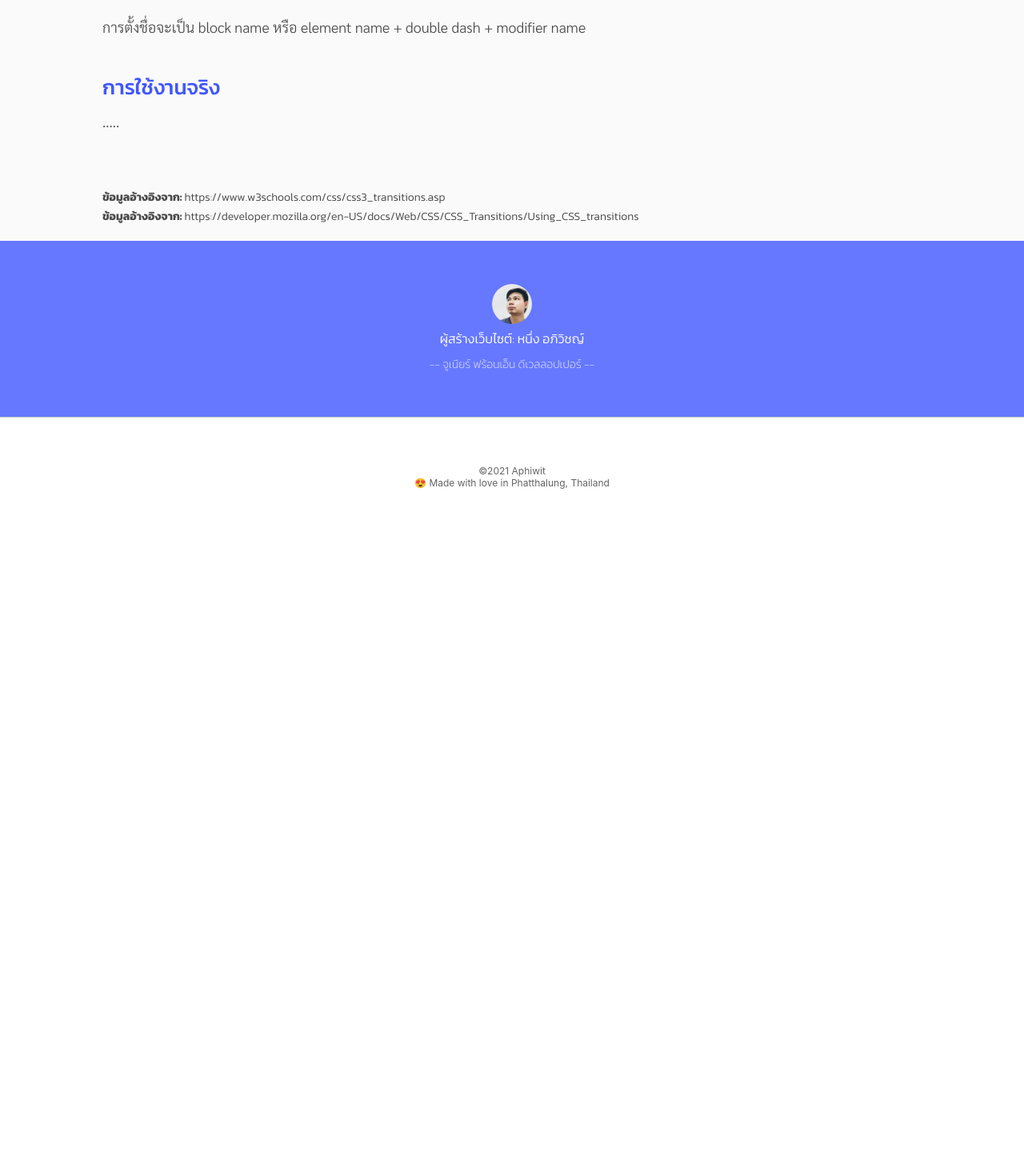
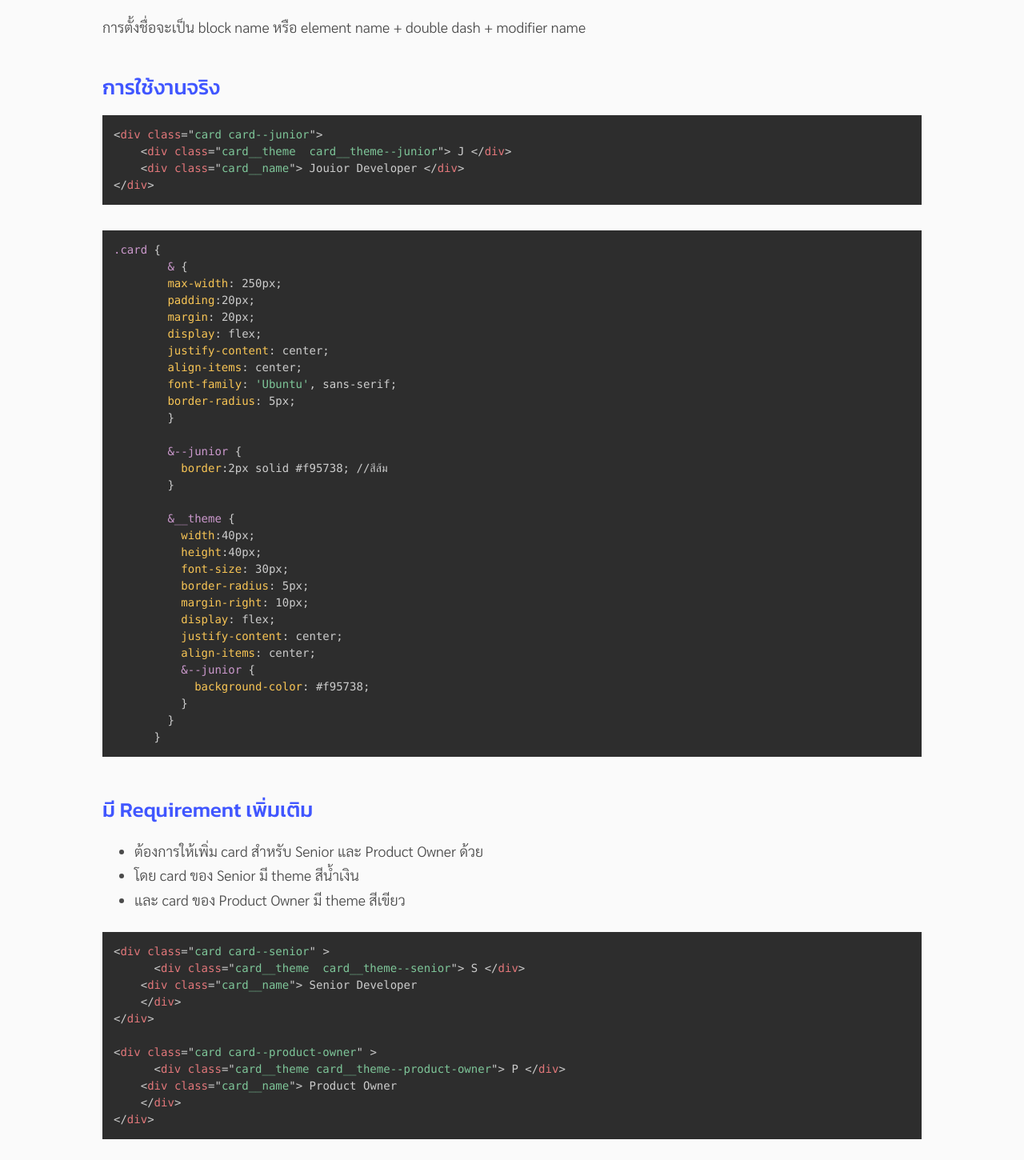
Before and after one commit to Aphiwit1/2021-next-nuengstory-v1, a Next.js app: page /posts/blog-4-bem-method in a window 1280 px wide. Shown: the part 1347-2797 px from the top of the page at 80% size. Before the commit the page ends 1968 px from the top, so only its background shows below. Built offline with nearby package versions, Linux system fonts and the light colour scheme.

Commit message:
update BEM

```diff
--- a/pages/posts/blog-4-bem-method.js
+++ b/pages/posts/blog-4-bem-method.js
@@ -8,29 +8,74 @@ import TransitionCover from "../../public/imageCover/TransitionCover.png";
 import Image from "next/image";
 
 export default function ClipPath() {
-    const cssOriginal = `.btnClick {
-    background-color: white;
-    padding: 15px;
-    border: 1px solid #2c2c2e;
-    width: 100px;
+    const htmlOriginal = `<div class="card card--junior">
+    <div class="card__theme  card__theme--junior"> J </div>
+    <div class="card__name"> Jouior Developer </div>
+</div>`;
+
+    const cssOriginal = `.card {
+        & {
+        max-width: 250px;
+        padding:20px;
+        margin: 20px;
+        display: flex;
+        justify-content: center;
+        align-items: center;
+        font-family: 'Ubuntu', sans-serif;
+        border-radius: 5px;
         }
-.btnClick:hover {
-    background-color: #2c2c2e;
-    color: white;
-    width: 300px;
-    cursor: pointer
+
+        &--junior {
+          border:2px solid #f95738; //สีส้ม
+        }
+
+        &__theme {
+          width:40px;
+          height:40px;
+          font-size: 30px;
+          border-radius: 5px;
+          margin-right: 10px;
+          display: flex;
+          justify-content: center;
+          align-items: center;
+          &--junior {
+            background-color: #f95738;
+          }
+        }
       }`;
 
-    const transitionProperty = `.btnClick {
-    background-color: white;
-    padding: 15px;
-    border: 1px solid #2c2c2e;
-    width: 100px;
+    const seniorPoHTML = `<div class="card card--senior" >
+      <div class="card__theme  card__theme--senior"> S </div>
+    <div class="card__name"> Senior Developer
+    </div>
+</div>
 
-    // code ที่เพิ่มเข้ามา
-    transition-property: background-color, color, width;
-  }`;
+<div class="card card--product-owner" >
+      <div class="card__theme card__theme--product-owner"> P </div>
+    <div class="card__name"> Product Owner
+    </div>
+</div>`
 
+    const seniorPoCSS = `.card {
+    /*  code ที่เพิ่มเข้ามา */
+    &--senior {
+        border:2px solid #0091ad; //สีน้ำเงิน
+       }
+
+      &--product-owner {
+        border:2px solid #90be6d; //สีเขียว
+    }
+
+    &__theme {
+        /*  code ที่เพิ่มเข้ามา */
+        &--senior {
+            background-color: #0091ad; //สีน้ำเงิน
+          }
+          &--product-owner {
+            background-color: #90be6d; //สีเขียว
+          }
+    }
+}`
     const transitionDuration = `.btnClick {
     background-color: white;
     padding: 15px;
@@ -112,43 +157,53 @@ export default function ClipPath() {
             </div>
 
                         {/* Content */}
-                        <div className={Content.textTopicProblem}>ปัญหาที่เจอตอน Coding</div>
-
-
+                        <div className={Content.textTopicProblem}>
+                            ปัญหาที่เจอระหว่าง Coding
+            </div>
 
                         <div className={Content.textContent}>
                             <ul>
-                                <li>ตั้งชื่อ class ตามที่คิดเอง ไม่มี pattern ทำให้บางครั้งตั้งชื่อซ้ำหรือชื่อคล้ายชื่อ class อื่น</li>
+                                <li>
+                                    ตั้งชื่อ class ตามที่คิดเอง ไม่มี pattern
+                                    ทำให้บางครั้งตั้งชื่อซ้ำหรือชื่อคล้ายชื่อ class อื่น
+                </li>
                                 <li>กลับมาอ่าน code แล้วสับสนว่า class นี้ใช้ที่ไหนได้บ้าง</li>
-                                <li>ไม่กล้าใส่ style เพิ่ม ใน class นั้นเนื่องจากกลัวกระทบจุดอื่น</li>
-                                <li>อ่านไฟล์ .scss แล้ว style ซ้อนกันหลายชั้นเกินไป ทำให้อ่านยาก</li>
+                                <li>
+                                    ไม่กล้าใส่ style เพิ่ม ใน class นั้นเนื่องจากกลัวกระทบจุดอื่น
+                </li>
+                                <li>
+                                    อ่านไฟล์ .scss แล้ว style ซ้อนกันหลายชั้นเกินไป ทำให้อ่านยาก
+                </li>
                             </ul>
                         </div>
 
                         <div className={Content.textTopic}>ลองหาวิธีแก้ไขปัญหา</div>
 
-
                         <div className={Content.textContent}>
-                            บังเอิญได้เรียน course SCSS จาก Udemy  ผู้สอนได้นำ BEM method มาใช้เขียนทำให้รู้สึกว่าเริ่มแรก อาจจะดู งงๆ แต่พอเข้าใจ ทำให้การเขียน SCSS ดูมีระเบียบ
-                            และอ่านง่ายขึ้น จึงลองนำมาปรับใช้กับการทำงาน
+                            บังเอิญได้เรียน course SCSS จาก Udemy ผู้สอนได้นำ BEM method
+                            มาใช้เขียนทำให้รู้สึกว่าเริ่มแรก อาจจะดู งงๆ แต่พอเข้าใจ
+                            ทำให้การเขียน SCSS ดูมีระเบียบ และอ่านง่ายขึ้น
+                            จึงลองนำมาปรับใช้กับการทำงาน
             </div>
-
 
                         <div className={Content.textTopic}>รู้จักกับ BEM method</div>
                         <div className={Content.textContent}>
-                            BEM ย่อมาจากคำว่า <b>B</b>lock <b>E</b>lement <b>M</b>odifier ซึ่งเป็นรูปแบบ pattern การเขียน SCSS รูปแบบหนึ่ง
+                            BEM ย่อมาจากคำว่า <b>B</b>lock <b>E</b>lement <b>M</b>odifier
+              ซึ่งเป็นรูปแบบ pattern การเขียน SCSS รูปแบบหนึ่ง
             </div>
 
                         {/* B */}
                         <div className={Content.textTopic}>Block</div>
                         <div className={Content.textContent}>
-                            เป็นการตั้งชื่อ class แบบ standalone สื่อความหมายด้วยตัวมันเอง (สั้นๆได้ใจความ) เช่น .btn .card .box เป็นต้น
+                            เป็นการตั้งชื่อ class แบบ standalone สื่อความหมายด้วยตัวมันเอง
+                            (สั้นๆได้ใจความ) เช่น .btn .card .box เป็นต้น
             </div>
 
                         <div className={Content.textTopic}>Element</div>
                         <div className={Content.textContent}>
-                            เป็นการตั้งชื่อ class ที่อยู่ภายใน Block นั้นๆ ซึ่งสามารถใช้ซ้ำได้ เพราะใน block นั้นอ่านมี Element ที่ใช้เหมือนกันอยู่หลายที่
-                            เช่น .card__item, box__item เป็นต้น
+                            เป็นการตั้งชื่อ class ที่อยู่ภายใน Block นั้นๆ ซึ่งสามารถใช้ซ้ำได้
+                            เพราะใน block นั้นอ่านมี Element ที่ใช้เหมือนกันอยู่หลายที่ เช่น
+                            .card__item, box__item เป็นต้น
             </div>
 
                         <div className={Content.textContent}>
@@ -157,11 +212,10 @@ export default function ClipPath() {
 
                         <div className={Content.textTopic}>Modifier</div>
                         <div className={Content.textContent}>
-                            เป็นการตั้งชื่อ class ที่ระบุเจาะจงในการใช้งาน โดยเขียนต่อจากชื่อ class ของ  block หรือ element เช่น
+                            เป็นการตั้งชื่อ class ที่ระบุเจาะจงในการใช้งาน โดยเขียนต่อจากชื่อ
+                            class ของ block หรือ element เช่น
               <ul>
-                                <li>
-                                    card block มีสีเทา = .card  .card--gray
-                                </li>
+                                <li>card block มีสีเทา = .card .card--gray</li>
                                 <li>
                                     card element แรกเป็นสีเขียว = .card__item .card__item--green
                 </li>
@@ -170,29 +224,64 @@ export default function ClipPath() {
                                     card element ที่สองเป็นสีชมพู = .card__item .card__item--pink
                 </li>
                             </ul>
-
                         </div>
 
                         <div className={Content.textContent}>
-                            การตั้งชื่อจะเป็น block name หรือ element name + double dash + modifier name
+                            การตั้งชื่อจะเป็น block name หรือ element name + double dash +
+                            modifier name
             </div>
 
                         <div className={Content.textTopic}>การใช้งานจริง</div>
                         <div className={Content.textContent}>
-                            .....
+                            <Code
+                                className={Content.Code}
+                                code={htmlOriginal}
+                                language="html"
+                            />
+                        </div>
+
+                        <div className={Content.textContent}>
+                            <Code
+                                className={Content.Code}
+                                code={cssOriginal}
+                                language="css"
+                            />
+                        </div>
+
+                        <div className={Content.textTopic}>มี Requirement เพิ่มเติม</div>
+                        <div className={Content.textContent}>
+                            <ul>
+                                <li>ต้องการให้เพิ่ม card สำหรับ Senior และ Product Owner ด้วย</li>
+                                <li>โดย card ของ Senior มี theme สีน้ำเงิน</li>
+                                <li>และ card ของ Product Owner มี theme สีเขียว</li>
+                            </ul>
+                        </div>
+
+                        <div className={Content.textContent}>
+                            <Code
+                                className={Content.Code}
+                                code={seniorPoHTML}
+                                language="html"
+                            />
+                        </div>
+
+                        <div className={Content.textContent}>
+                            <Code
+                                className={Content.Code}
+                                code={seniorPoCSS}
+                                language="css"
+                            />
+                        </div>
+
+                        <div className={Content.textContent}>
+                            เพียงแค่เพิ่ม class ที่เป็น แบบ modifier สำหรับ card อื่นๆ ก็สามารถทำได้แล้ว
+                        </div>
+
+                        <div className={Content.textContent}>
+                            ทั้งหมดนี้ก็เป็นเรื่องของการใช้งาน BEM method เบื้องต้น ไว้เจอกันใหม่ Blog หน้าครับ
                         </div>
 
 
-                        <div className={Content["textContent"] + " " + Content["pt50"]}>
-                            <div className={Content["textSource"]}>
-                                <strong>ข้อมูลอ้างอิงจาก: </strong>
-                https://www.w3schools.com/css/css3_transitions.asp
-              </div>
-                            <div className={Content["textSource"]}>
-                                <strong>ข้อมูลอ้างอิงจาก: </strong>
-                https://developer.mozilla.org/en-US/docs/Web/CSS/CSS_Transitions/Using_CSS_transitions
-              </div>
-                        </div>
                     </div>
                 </div>
             </>
--- a/pages/posts/content.module.css
+++ b/pages/posts/content.module.css
@@ -147,7 +147,8 @@
     line-height: 1.7;
   }
 
-  .textTopic {
+  .textTopic,
+  .textTopicProblem {
     font-size: 20px;
     line-height: 1.7;
   }
```
Lines whose indentation alone changed are shown as unchanged.
